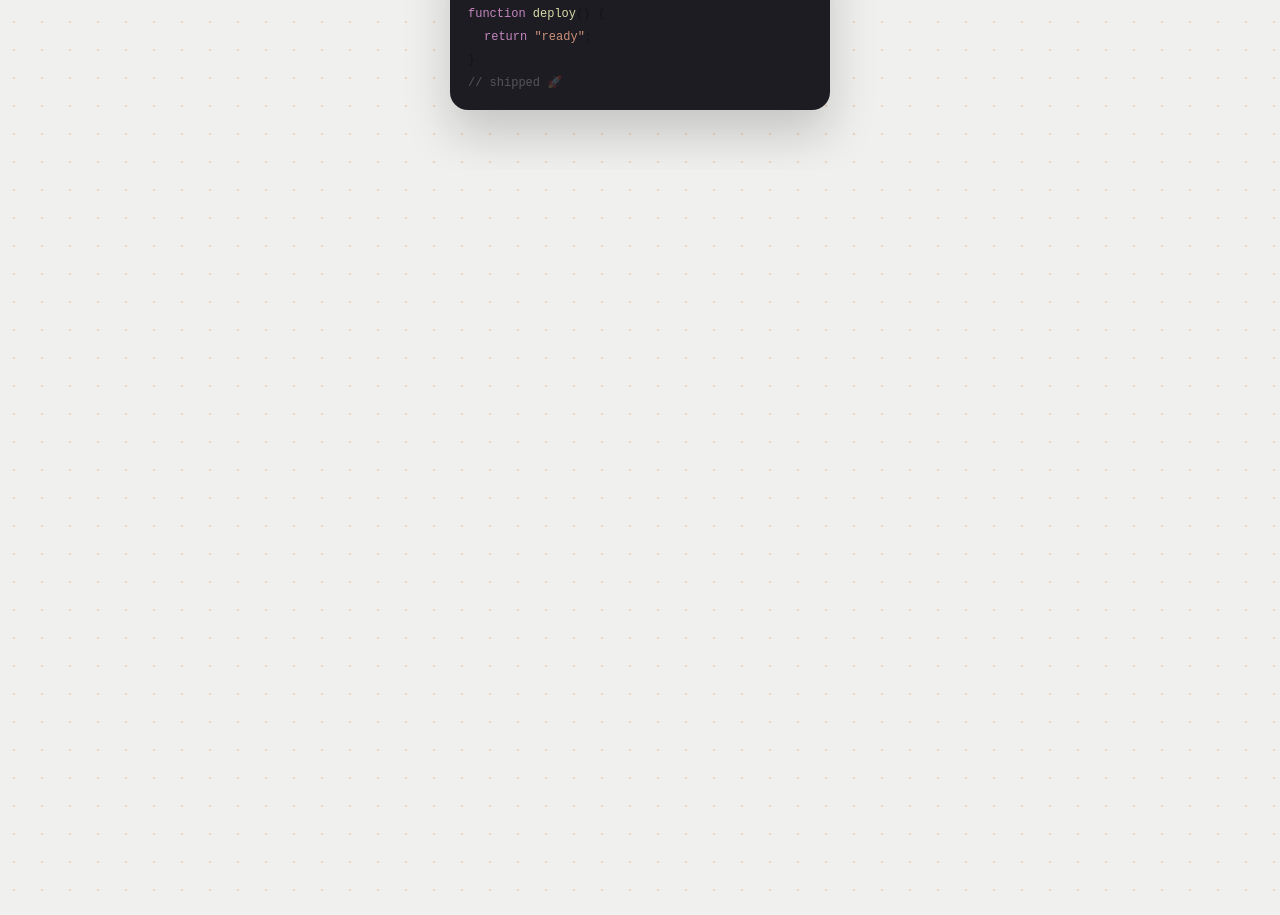
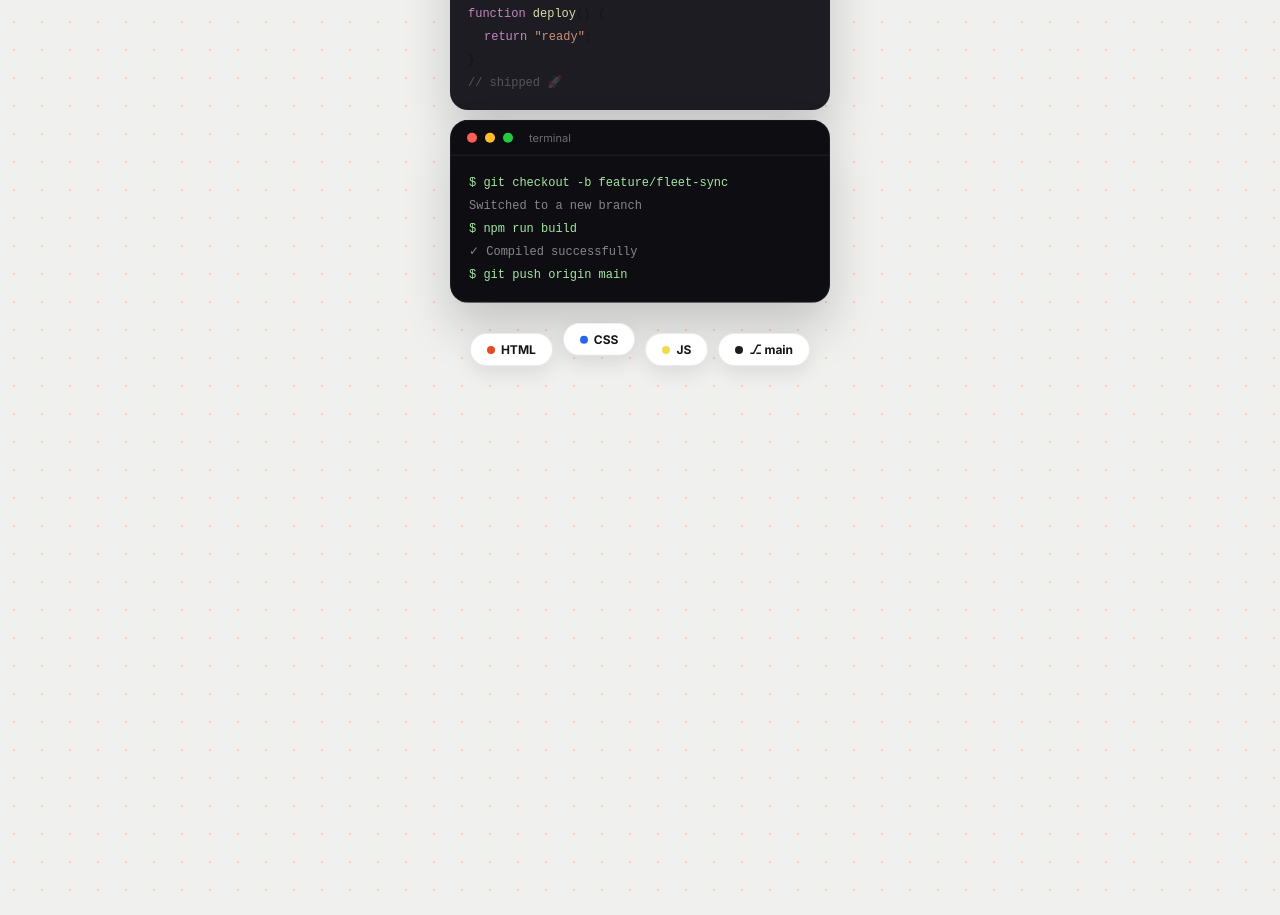
Before and after one commit to DRONE0PS/levi-portfolio, a Next.js app: page / in a window 1280 px wide. Shown: the part 1000-1915 px from the top of the page. Built offline with nearby package versions, Linux system fonts and the light colour scheme.

Commit message:
Add terminal window and floating chip badges to workspace illustration

```diff
--- a/app/page.js
+++ b/app/page.js
@@ -37,9 +37,20 @@ export default function Home() {
           animation: floatY 7s ease-in-out infinite;
           animation-delay: 1.2s;
         }
+        .float-slow-delay2 {
+          animation: floatY 5.5s ease-in-out infinite;
+          animation-delay: 0.6s;
+        }
         @keyframes floatY {
           0%, 100% { transform: translateY(0px); }
           50% { transform: translateY(-14px); }
+        }
+        .blink-cursor {
+          animation: blink 1s steps(1) infinite;
+        }
+        @keyframes blink {
+          0%, 50% { opacity: 1; }
+          50.01%, 100% { opacity: 0; }
         }
         .social-rail {
           position: fixed;
@@ -53,6 +64,13 @@ export default function Home() {
         }
         @media (max-width: 760px) {
           .social-rail { display: none; }
+        }
+        .chip-row {
+          display: flex;
+          gap: 10px;
+          flex-wrap: wrap;
+          justify-content: center;
+          margin-top: 20px;
         }
       `}</style>
 
@@ -460,6 +478,86 @@ export default function Home() {
               <div style={{ color: "rgba(255,255,255,0.25)" }}>// shipped 🚀</div>
             </div>
           </div>
+
+          {/* FLOATING WORKSPACE - TERMINAL CARD */}
+          <div
+            className="float-slow-delay"
+            style={{
+              maxWidth: 380,
+              width: "100%",
+              margin: "20px auto 0",
+              background: "#0e0e12",
+              borderRadius: 18,
+              boxShadow: "0 24px 48px rgba(0,0,0,0.18)",
+              overflow: "hidden",
+              border: "1px solid rgba(255,255,255,0.06)",
+            }}
+          >
+            <div
+              style={{
+                display: "flex",
+                alignItems: "center",
+                gap: 8,
+                padding: "10px 16px",
+                borderBottom: "1px solid rgba(255,255,255,0.08)",
+              }}
+            >
+              <span style={{ width: 10, height: 10, borderRadius: "50%", background: "#ff5f56" }} />
+              <span style={{ width: 10, height: 10, borderRadius: "50%", background: "#ffbd2e" }} />
+              <span style={{ width: 10, height: 10, borderRadius: "50%", background: "#27c93f" }} />
+              <span
+                style={{
+                  marginLeft: 8,
+                  fontFamily: "var(--font-body)",
+                  fontSize: 11,
+                  color: "rgba(255,255,255,0.4)",
+                }}
+              >
+                terminal
+              </span>
+            </div>
+            <div style={{ padding: "16px 18px", fontFamily: "monospace", fontSize: 12, lineHeight: 1.9, color: "#a3e6a3" }}>
+              <div>$ git checkout -b feature/fleet-sync</div>
+              <div style={{ color: "rgba(255,255,255,0.5)" }}>Switched to a new branch</div>
+              <div>$ npm run build</div>
+              <div style={{ color: "rgba(255,255,255,0.5)" }}>✓ Compiled successfully</div>
+              <div>
+                $ git push origin main<span className="blink-cursor" style={{ color: "#fff" }}>▍</span>
+              </div>
+            </div>
+          </div>
+
+          {/* CHIP BADGES */}
+          <div className="chip-row">
+            {[
+              { label: "HTML", color: "#e34c26", delay: "float-slow" },
+              { label: "CSS", color: "#2965f1", delay: "float-slow-delay" },
+              { label: "JS", color: "#f0db4f", delay: "float-slow-delay2" },
+              { label: "⎇ main", color: "#1c1c22", delay: "float-slow" },
+            ].map((chip) => (
+              <span
+                key={chip.label}
+                className={chip.delay}
+                style={{
+                  display: "inline-flex",
+                  alignItems: "center",
+                  gap: 6,
+                  padding: "8px 16px",
+                  borderRadius: 999,
+                  background: "#fff",
+                  border: "1px solid rgba(0,0,0,0.08)",
+                  boxShadow: "0 8px 20px rgba(0,0,0,0.08)",
+                  fontFamily: "var(--font-body)",
+                  fontSize: 12,
+                  fontWeight: 700,
+                  color: "var(--ink)",
+                }}
+              >
+                <span style={{ width: 8, height: 8, borderRadius: "50%", background: chip.color }} />
+                {chip.label}
+              </span>
+            ))}
+          </div>
         </div>
       </section>
 
```
